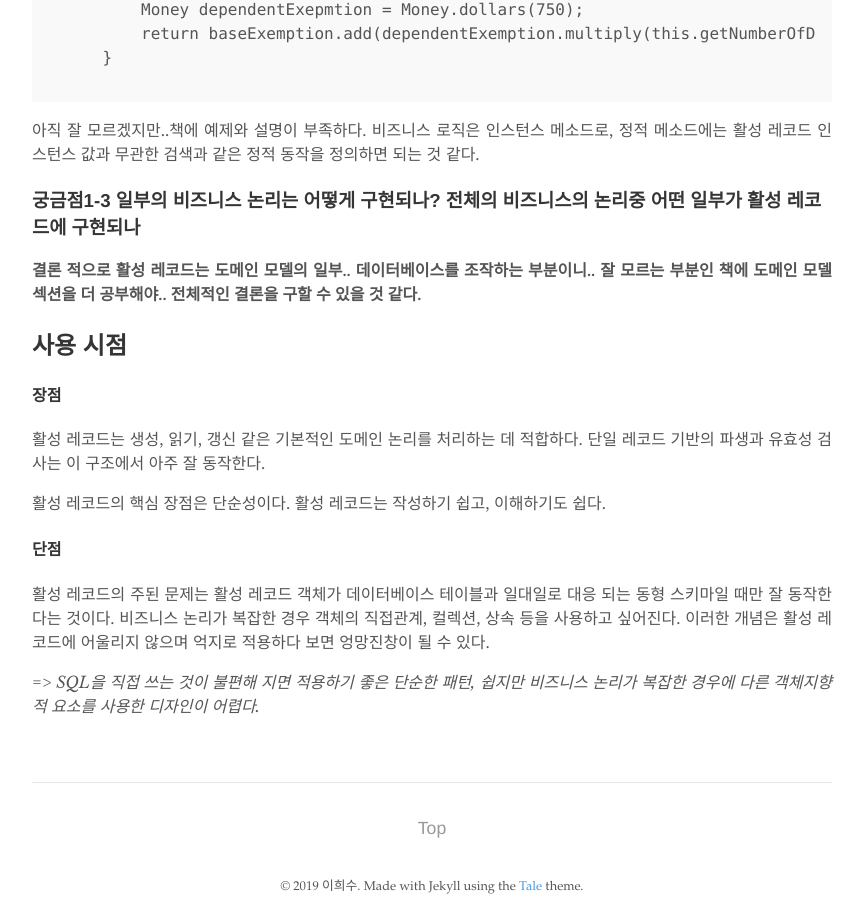
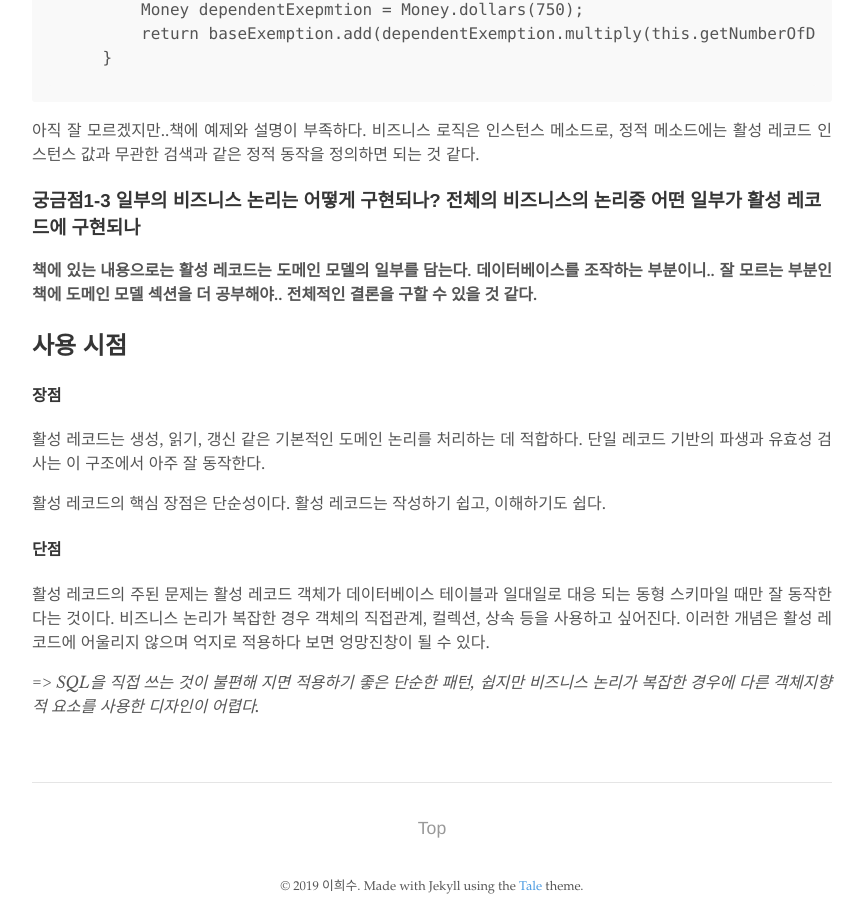
Before and after one commit to hs-glenn-lee/hs-glenn-lee.github.io, a Jekyll site: the page built from _posts/2019-06-22-active-record_pattern.md, in a window 1280 px wide and 900 px high, scrolled down 2736 px. Shown: the whole window, without its empty margins (208-1073 px from the left). Built offline with Jekyll 4.4.1, drawn with Linux system fonts in a browser that asks for light colours.

Commit message:
active record pattern post fix

```diff
--- a/_posts/2019-06-22-active-record_pattern.md
+++ b/_posts/2019-06-22-active-record_pattern.md
@@ -98,7 +98,7 @@ class Person...
 아직 잘 모르겠지만..책에 예제와 설명이 부족하다. 비즈니스 로직은 인스턴스 메소드로, 정적 메소드에는 활성 레코드 인스턴스 값과 무관한 검색과 같은 정적 동작을 정의하면 되는 것 같다.
 
 ### 궁금점1-3 일부의 비즈니스 논리는 어떻게 구현되나? 전체의 비즈니스의 논리중 어떤 일부가 활성 레코드에 구현되나
-**결론 적으로 활성 레코드는 도메인 모델의 일부.. 데이터베이스를 조작하는 부분이니.. 잘 모르는 부분인 책에 도메인 모델 섹션을 더 공부해야.. 전체적인 결론을 구할 수 있을 것 같다.**
+**책에 있는 내용으로는 활성 레코드는 도메인 모델의 일부를 담는다. 데이터베이스를 조작하는 부분이니.. 잘 모르는 부분인 책에 도메인 모델 섹션을 더 공부해야.. 전체적인 결론을 구할 수 있을 것 같다.**
 
 ## 사용 시점
 #### 장점
```
